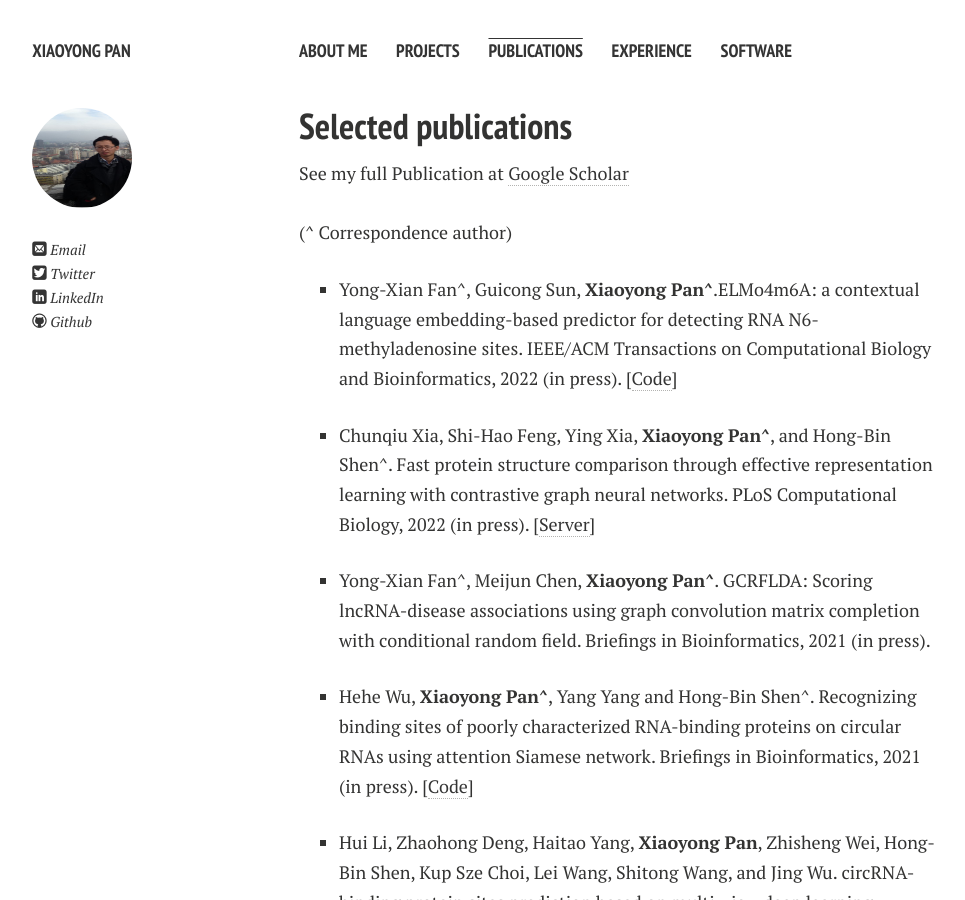
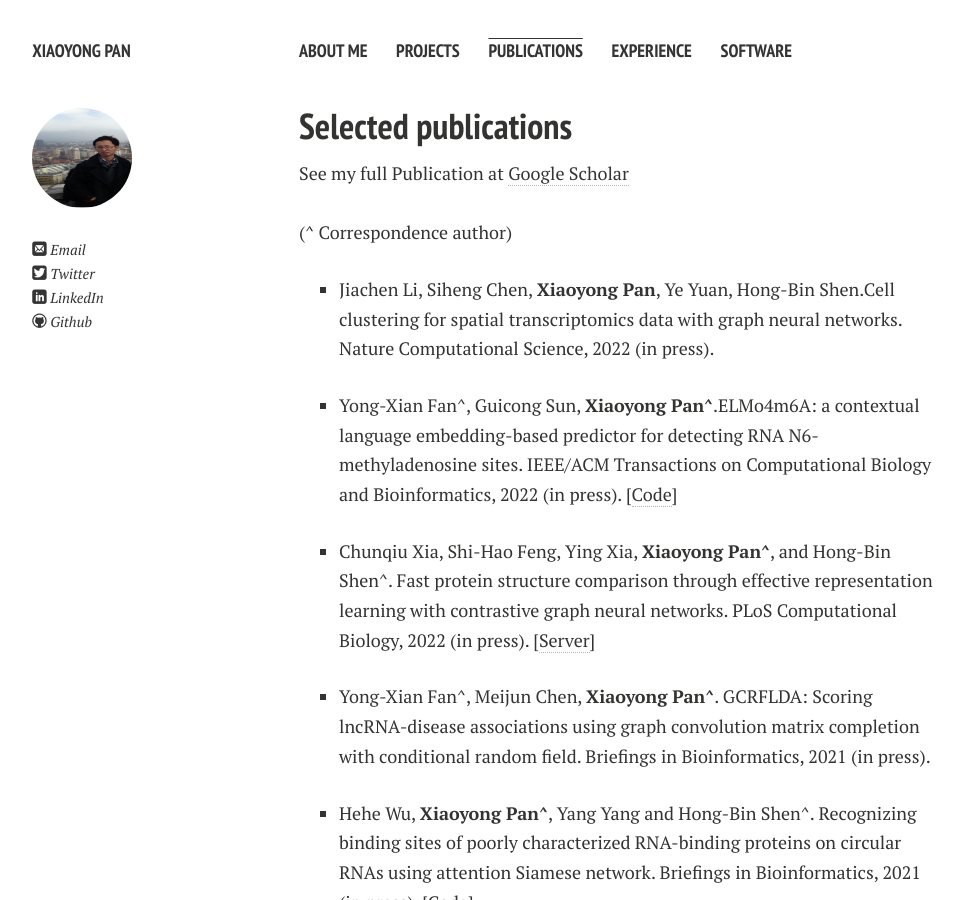
Before and after one commit to xypan1232/xypan1232.github.io, a Jekyll site: the page built from publications.md, in a window 1280 px wide and 900 px high. Shown: the whole window, without its empty margins (21-986 px from the left). Built offline with Jekyll 4.4.1, drawn with Linux system fonts in a browser that asks for light colours; nearby versions of some CDN libraries; Markdown is read by kramdown in place of the engine named in the settings.

Commit message:
Update publications.md

```diff
--- a/publications.md
+++ b/publications.md
@@ -10,6 +10,9 @@ title: Publications
 See my full Publication at <a href="https://scholar.google.com/citations?hl=en&user=Yis2IzgAAAAJ">Google Scholar</a> <br><br>
 (^ Correspondence author) <br>
 <ul>
+<li>
+    <p>Jiachen Li, Siheng Chen, <b>Xiaoyong Pan</b>, Ye Yuan, Hong-Bin Shen.Cell clustering for spatial transcriptomics data with graph neural networks. Nature Computational Science, 2022 (in press). </p>
+  </li>
 <li>
     <p>Yong-Xian Fan^, Guicong Sun, <b>Xiaoyong Pan^</b>.ELMo4m6A: a contextual language embedding-based predictor for detecting RNA N6-methyladenosine sites. IEEE/ACM Transactions on Computational Biology and Bioinformatics, 2022 (in press). [<a href="https://github.com/GuicongSun/ELMo4m6A">Code</a>]</p>
   </li>
```
